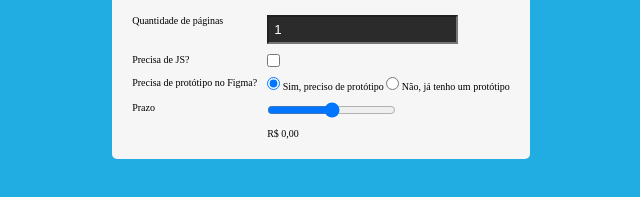
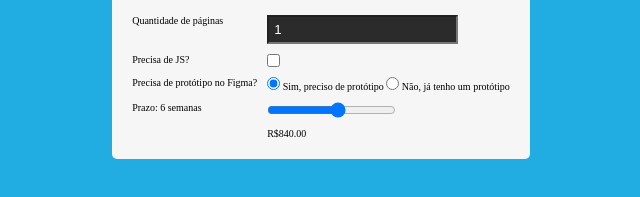
Before and after one commit to modesto3103/portfolio, a plain HTML site: page index.html in a window 1280 px wide. Both pictures are taken after a click on the radio button "Sim, preciso de protótipo". Shown: the part 2257-2454 px from the top of the page, 319-959 px from the left. Drawn offline with Linux system fonts and the light colour scheme.

Commit message:
aula de script

```diff
--- /dev/null
+++ b/assets/JS/script.js
@@ -0,0 +1,21 @@
+
+document.querySelector("#quantidade").addEventListener("change", calcularOrcamento)
+document.querySelector("#js").addEventListener("change", calcularOrcamento)
+document.querySelector("#layout_sim").addEventListener("change", calcularOrcamento)
+document.querySelector("#layout_nao").addEventListener("change", calcularOrcamento)
+document.querySelector("#prazo").addEventListener("change", calcularOrcamento)
+
+function calcularOrcamento(){
+
+    let preco = quantidade.value * 100
+    if (js.checked) preco *= 1.1
+    if (layout_sim.checked) preco += 500
+
+    let prazoDeUrgencia = preco * (1 - prazo.value * 0.1)
+    preco += prazoDeUrgencia
+
+    label_prazo.innerHTML = "Prazo: " + prazo.value + " semanas"
+
+    output.innerHTML = "R$" + preco.toFixed(2)
+}
+// manipulação do DOM
--- a/index.html
+++ b/index.html
@@ -94,14 +94,16 @@
                 <label for="layout_nao">Não, já tenho um protótipo</label>
             </div>
 
-            <label for="prazo">Prazo</label>
-            <input type="range" id="prazo">
+            <label for="prazo" id="label_prazo">Prazo</label>
+            <input type="range" id="prazo" min="1" max="10">
 
-            <output>R$ 0,00</output>
+            <output id="output">R$ 0,00</output>
         </form>
     </section>
 
 
 </body>
 
+<script src="./assets/JS/script.js"></script>
+
 </html>
```
